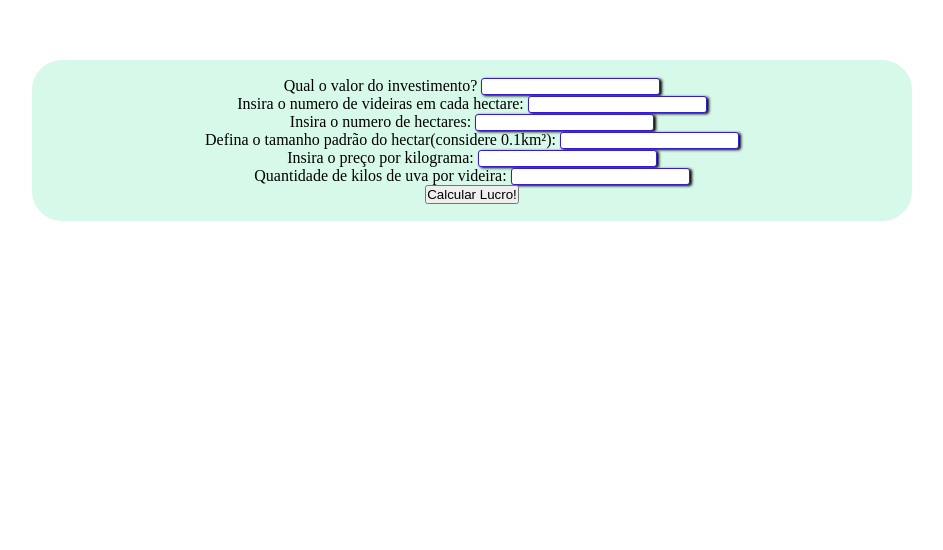
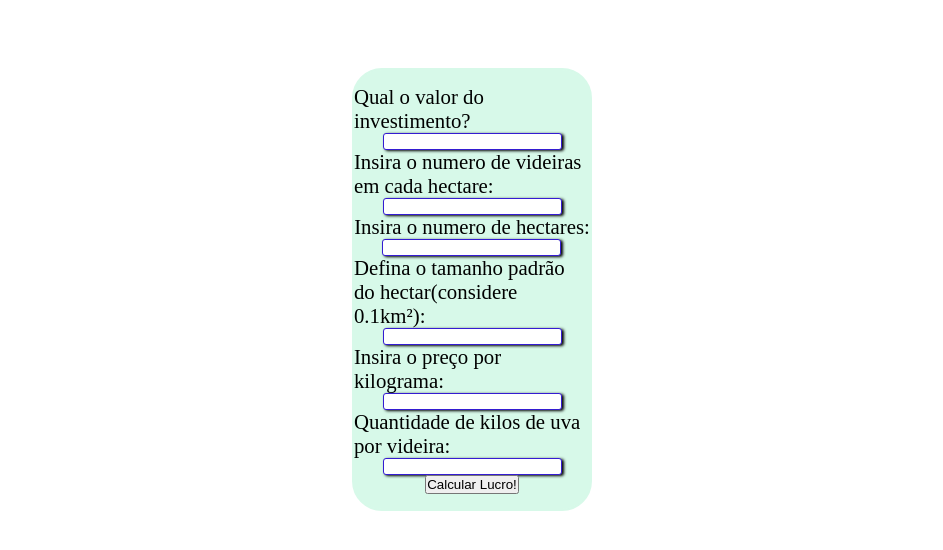
Before and after one commit to Grape-Sci/Site_Institucional, a plain HTML site: page Projeto/calculadora/calc.html in a window 1280 px wide. Shown: the part 140-690 px from the top of the page, without its empty margins (168-1111 px from the left). Drawn offline with Linux system fonts and the light colour scheme.

Commit message:
Adição e edição do 'justify content' da box inputs, centralizando-a

```diff
--- a/Projeto/calculadora/calc.html
+++ b/Projeto/calculadora/calc.html
@@ -7,8 +7,18 @@
     <title>Calculadora</title>
     <style>
         *{
-            padding: 0;
-            margin: 0;
+  padding: 0;
+  margin: 10;
+  box-sizing: border-box;
+}
+
+body {
+    display: flex;
+    flex-direction: column;
+    align-items: center;
+    background-color: rgba(255, 255, 255, 0.783);
+    color: #000000;
+    font-size: 1.3rem;
         }
         .inputs{
             border-radius: 3px;
@@ -18,8 +28,10 @@
         }
         .div_inputs{
             display: flex;
-            justify-content: center;
-        }
+            justify-content: space-around;
+            align-items: center;
+            flex-direction: column;
+             }
         .box{
             display: flex;
             justify-content: center;
@@ -30,6 +42,8 @@
             border-radius: 30px;
             padding-top: 15px;
             padding-bottom: 15px;
+            width: 19%;
+            height: 50%;
         }
         .button{
             size: 150%;
@@ -39,36 +53,33 @@
 
 <body>
     <div id="box_ipts" class="box">
-        <div id="div_inputs">
-            <center>
-            <div>
+        <div class="div_inputs">
+            <div class="div_inputs">
                 <span> Qual o valor do investimento?</span>
                 <input class ="inputs" type="number" id="ipt_investimentoValor">
             </div>
-            <div>
+            <div class="div_inputs">
                 <span> Insira o numero de videiras em cada hectare:</span>
                 <input class ="inputs" type="number" id="ipt_videirasPorHectar">
             </div>
-            <div>
+            <div class="div_inputs">
                 <span> Insira o numero de hectares:</span>
                 <input class ="inputs" type="number" id="ipt_hectares">
             </div>
-            <div>
+            <div class="div_inputs">
                 <span> Defina o tamanho padrão do hectar(considere 0.1km²):</span>
                 <input class ="inputs"type="number" id="ipt_tamanhoPadrao">
             </div>
-            <div>
+            <div class="div_inputs">
                 <span> Insira o preço por kilograma:</span>
                 <input class ="inputs" type="number" id="ipt_precoKilo">
             </div>
-            <div>
+            <div class="div_inputs">
                 <span> Quantidade de kilos de uva por videira:</span>
                 <input class ="inputs" type="number" id="ipt_qtdKilosPorVideira">
             </div>
             <button class="button">Calcular Lucro!</button>
-        </center>
         </div>
     </div>
 </body>
-
 </html>
```
